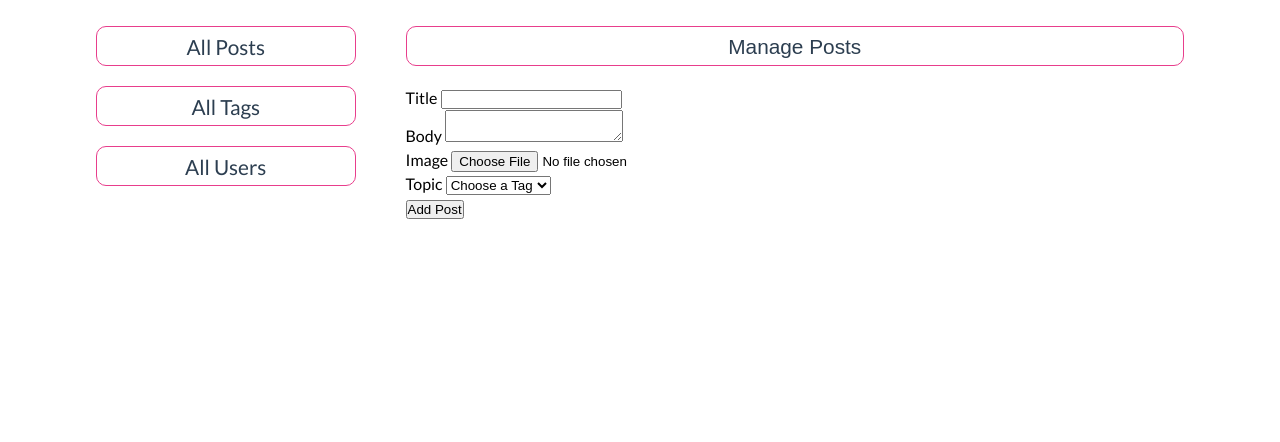
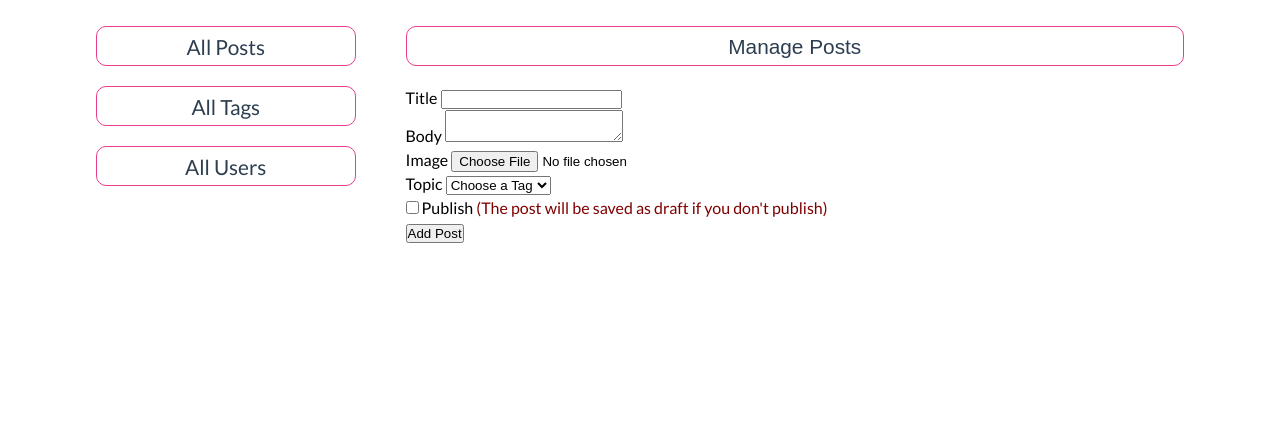
Before and after one commit to emrahhcan/CindysLifeBlog, a PHP site: page /cindyslife/admin/posts/create.php in a window 1280 px wide. Shown: the part 134-576 px from the top of the page. Run offline with PHP 8.4, Linux system fonts and the light colour scheme; tables that the repository leaves empty or names only in its code hold one stand-in row (values such as "Sample post").

Commit message:
Post validation on dashboard has been added

```diff
--- a/admin/posts/create.php
+++ b/admin/posts/create.php
@@ -10,14 +10,17 @@
             <?php include('../../' . APPROOT . '/app/includes/dashboardMenu.php'); ?>
             <div class="dashboard-content">
                 <a href="<?php echo URLROOT . '/admin/posts/index.php' ?>"><button class="all-posts">Manage Posts</button></a>
+                <?php include('../../' . APPROOT . '/app/helpers/formErrors.php'); ?>
                 <form action="create.php" method="post">
                     <div>
                         <label>Title</label>
-                        <input type="text" name="title" class="text-input">
+                        <input type="text" name="title" value="<?php echo $title; ?>" class="text-input">
                     </div>
                     <div>
                         <label>Body</label>
-                        <textarea name="body" id="body"></textarea>
+                        <textarea name="body" id="body">
+                            <?php echo $body; ?>
+                        </textarea>
                     </div>
                     <div>
                         <label>Image</label>
@@ -28,9 +31,20 @@
                         <select name="tag_id" class="text-input">
                             <option value="">Choose a Tag</option>
                             <?php foreach($tags as $key => $tag): ?>
-                                <option value="<?php echo $tag['id']; ?>"><?php echo $tag['name']; ?></option>
+                                <?php if(!empty($tag_id) && $tag_id == $tag['id']): ?>
+                                    <option selected value="<?php echo $tag['id']; ?>"><?php echo $tag['name']; ?></option>
+                                <?php else: ?>
+                                    <option value="<?php echo $tag['id']; ?>"><?php echo $tag['name']; ?></option>
+                                <?php endif; ?>
                             <?php endforeach; ?>
                         </select>
+                    </div>
+                    <div>
+                        <label>
+                            <input type="checkbox" name="published">
+                            Publish
+                            <span style="color: maroon;">(The post will be saved as draft if you don't publish)</span>
+                        </label>
                     </div>
                     <div>
                         <button type="submit" name="add-post" class="btn btn-big">Add Post</button>
--- a/admin/posts/index.php
+++ b/admin/posts/index.php
@@ -10,6 +10,7 @@
             <?php include('../../' . APPROOT . '/app/includes/dashboardMenu.php'); ?>
             <div class="dashboard-content">
                 <a href="<?php echo URLROOT . '/admin/posts/create.php' ?>"><button class="all-posts">Add a New Post</button></a>
+                <?php include('../../' . APPROOT . '/app/includes/messages.php'); ?>
                 <table>
                     <thead>
                         <th>ID</th>
--- a/app/controllers/posts.php
+++ b/app/controllers/posts.php
@@ -2,17 +2,34 @@
     include('../../' . APPROOT . '/app/helpers/postValidation.php');
 
     $table = 'posts';
+
     $errors = array();
+    $title = '';
+    $body = '';
+    $tag_id = '';
 
     $tags = selectAll('tags');
     $posts = selectAll($table);
 
     if(isset($_POST['add-post'])) {
-        unset($_POST['add-post'], $_POST['tag_id']);
-        $_POST['user_id'] = 1;
-        $_POST['published'] = 1;
+        $errors = postValidation($_POST);
 
-        $post_id = create($table, $_POST);
+        if(count($errors) === 0) {
+            unset($_POST['add-post'], $_POST['tag_id']);
 
-        header('location: ' . URLROOT . '/admin/posts/index.php');
+            $_POST['user_id'] = 1;
+            $_POST['published'] = isset($_POST['published']) ? 1 : 0;
+            $_POST['body'] = htmlentities($_POST['body']);
+
+            $post_id = create($table, $_POST);
+
+            $_SESSION['message'] = 'Post has been created successfully';
+            $_SESSION['type'] = 'success';
+
+            header('location: ' . URLROOT . '/admin/posts/index.php');
+        } else {
+            $title = $_POST['title'];
+            $body = $_POST['body'];
+            $tag_id = $_POST['tag_id'];
+        }
     }
--- a/app/helpers/postValidation.php
+++ b/app/helpers/postValidation.php
@@ -0,0 +1,24 @@
+<?php
+    function postValidation($post) {
+        $errors = array();
+
+        if(empty($post['title'])) {
+            array_push($errors, 'Title is required!');
+        }
+
+        if(empty($post['body'])) {
+            array_push($errors, 'Body is required!');
+        }
+
+        if(empty($post['tag_id'])) {
+            array_push($errors, 'Please choose a tag');
+        }
+
+        $existPost = selectOne('posts', ['title' => $post['title']]);
+
+        if($existPost) {
+            array_push($errors, 'Post with this title is already exist!');
+        }
+
+        return $errors;
+    }
```
